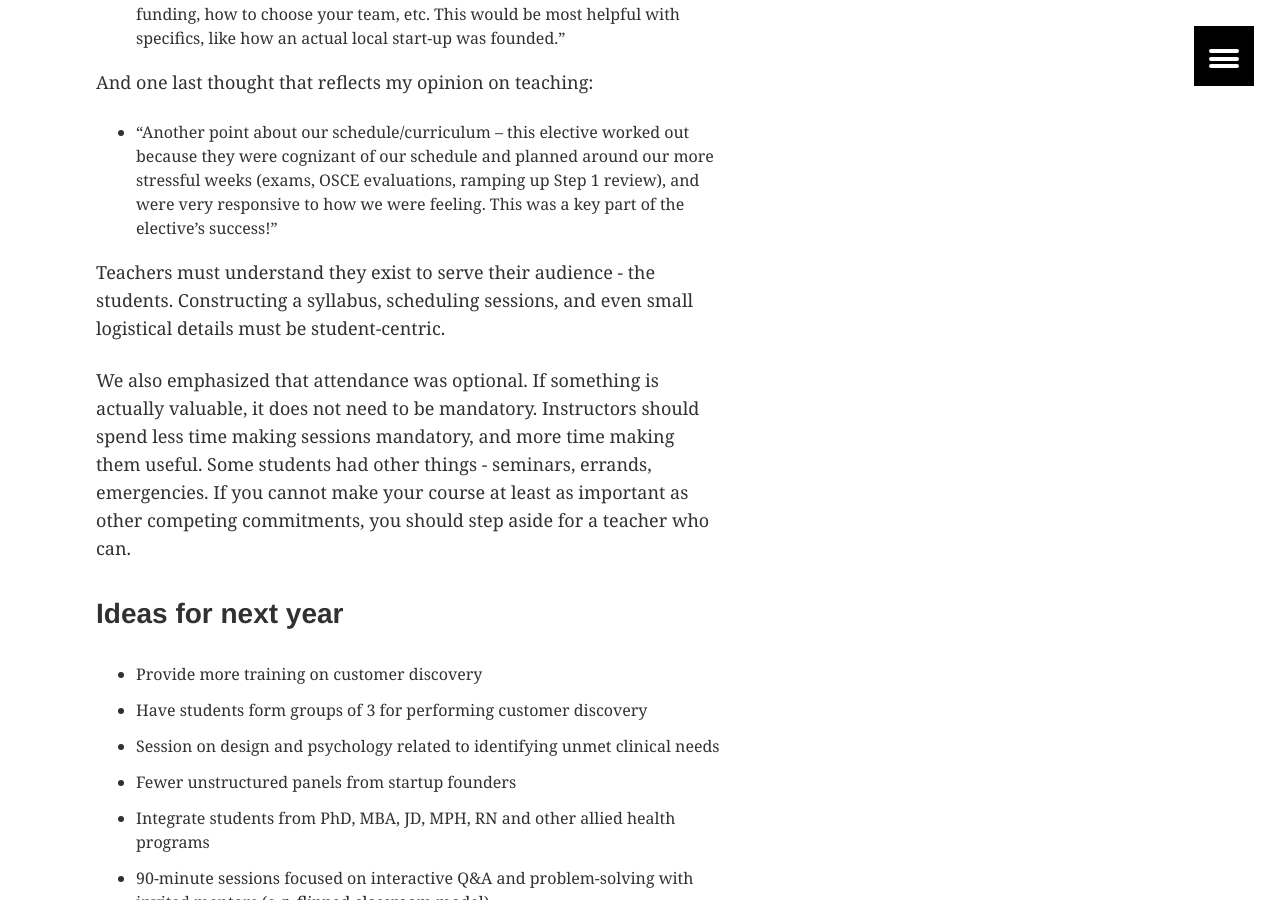
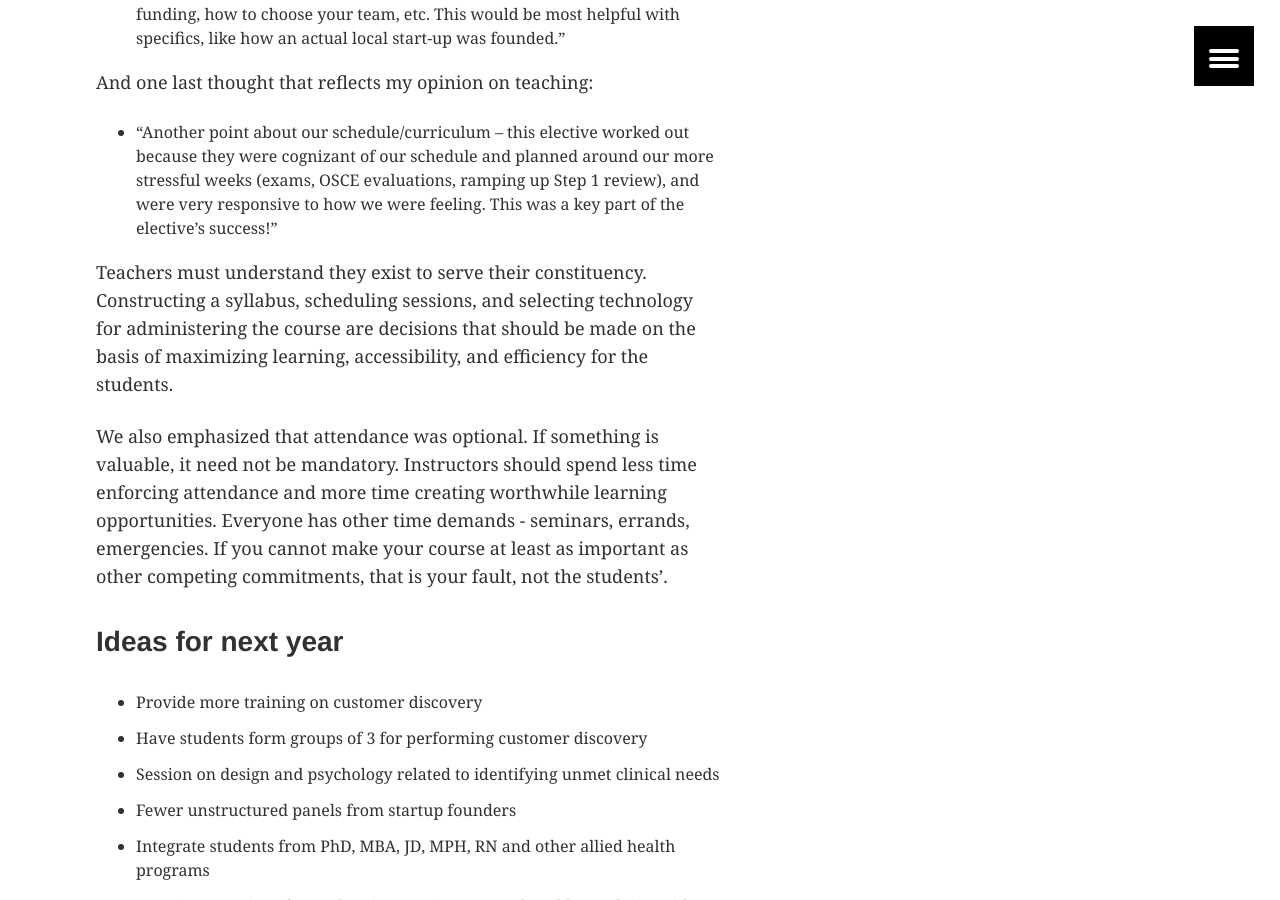
Before and after one commit to erikr/erikr.github.io, a Jekyll site: the page built from iemed.md, in a window 1280 px wide and 900 px high, scrolled down 6215 px. Built offline with Jekyll 4.4.1, drawn with Linux system fonts in a browser that asks for light colours; nearby versions of some CDN libraries.

Commit message:
updates to teaching philosophy

```diff
--- a/iemed.md
+++ b/iemed.md
@@ -141,9 +141,9 @@ And one last thought that reflects my opinion on teaching:
 
 + "Another point about our schedule/curriculum -- this elective worked out because they were cognizant of our schedule and planned around our more stressful weeks (exams, OSCE evaluations, ramping up Step 1 review), and were very responsive to how we were feeling. This was a key part of the elective's success!"
 
-Teachers must understand they exist to serve their audience - the students. Constructing a syllabus, scheduling sessions, and even small logistical details must be student-centric.
+Teachers must understand they exist to serve their constituency. Constructing a syllabus, scheduling sessions, and selecting technology for administering the course are decisions that should be made on the basis of maximizing learning, accessibility, and efficiency for the students.
 
-We also emphasized that attendance was optional. If something is actually valuable, it does not need to be mandatory. Instructors should spend less time making sessions mandatory, and more time making them useful. Some students had other things - seminars, errands, emergencies. If you cannot make your course at least as important as other competing commitments, you should step aside for a teacher who can.
+We also emphasized that attendance was optional. If something is valuable, it need not be mandatory. Instructors should spend less time enforcing attendance and more time creating worthwhile learning opportunities. Everyone has other time demands - seminars, errands, emergencies. If you cannot make your course at least as important as other competing commitments, that is your fault, not the students'.
 
 <a name="future"></a>
 
```
